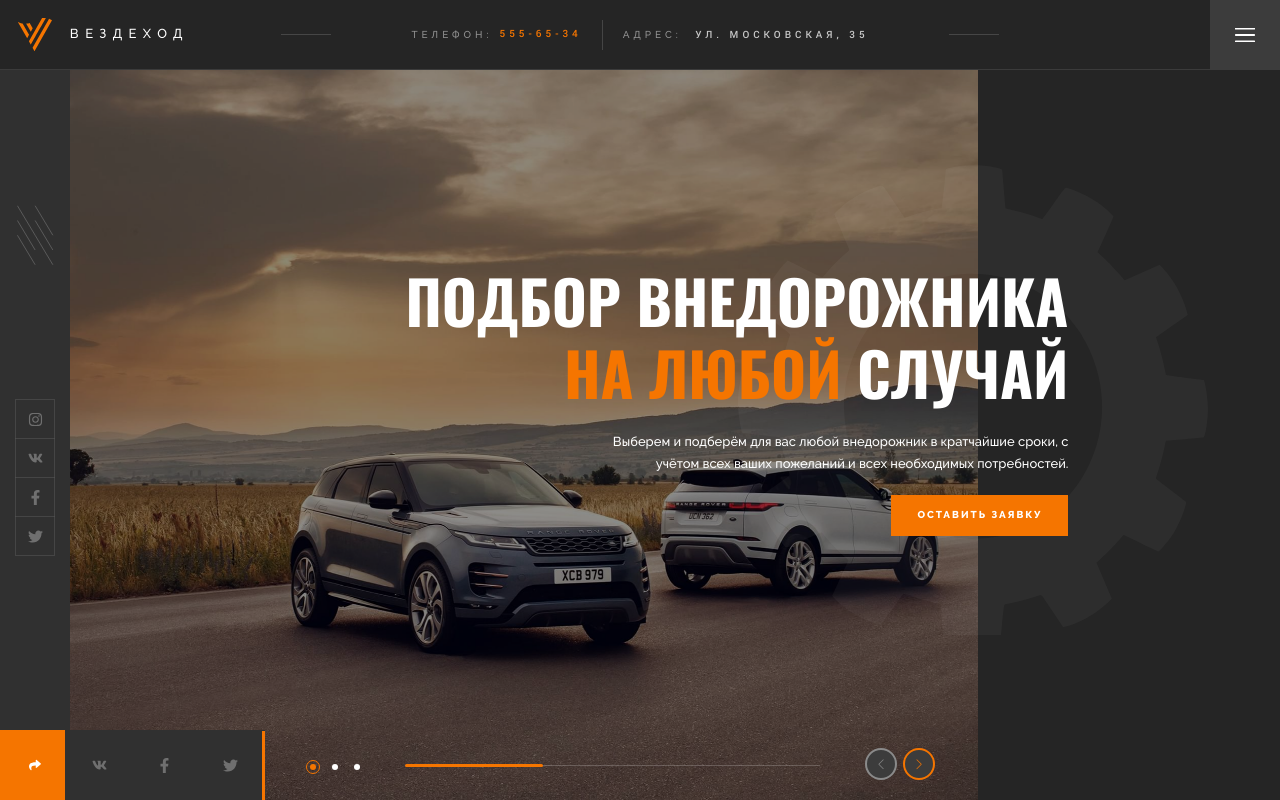
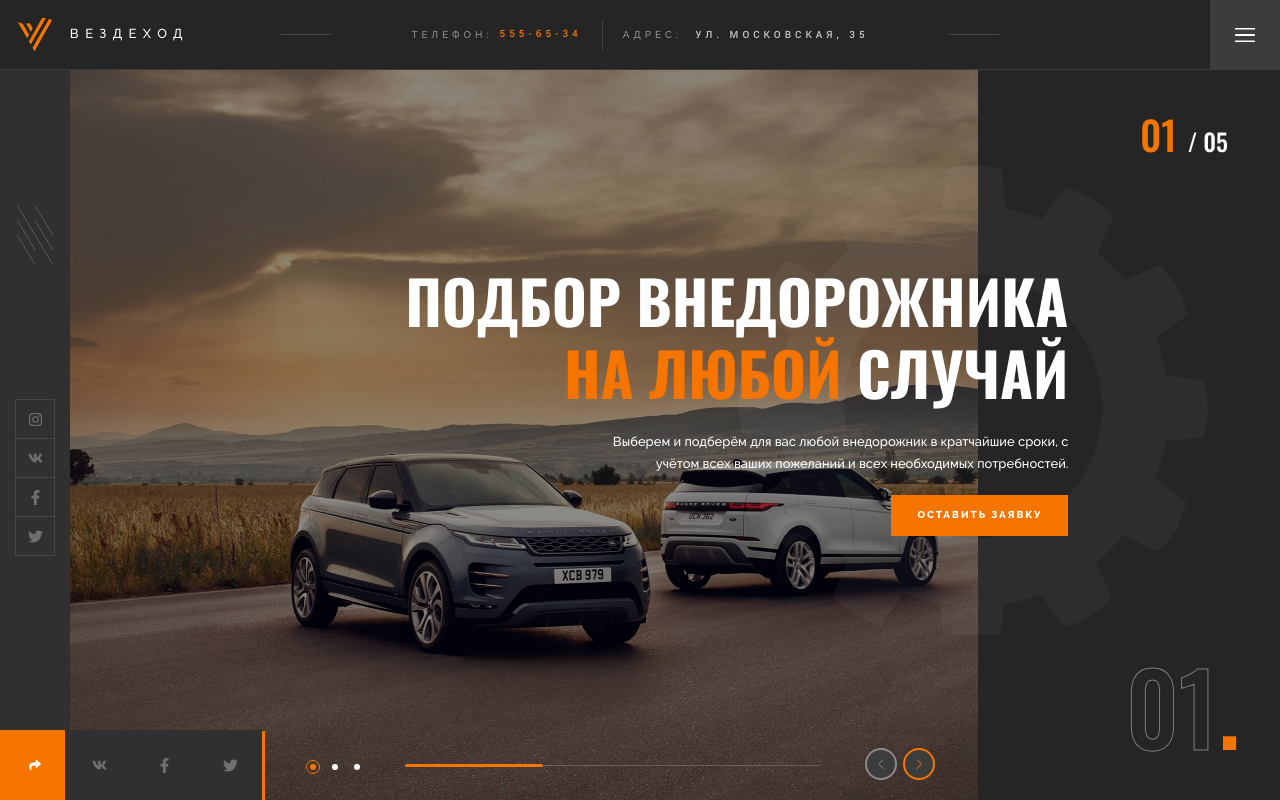
Before and after one commit to naumovarthur/car-slider, a website: page app/index.html in a window 1280 px wide. Drawn offline with nearby package versions, Linux system fonts and the light colour scheme; files that its build step writes are made by us from their sources.

Commit message:
add current page counter

```diff
--- a/app/index.html
+++ b/app/index.html
@@ -115,6 +115,10 @@
           </div>
         </div>
       </div>
+      <div class="slider-pagination-count">
+        <span class="current">01</span> / <span class="total">05</span>
+      </div>
+      <div class="slider-pagination-current">01<span class="slider-pagination-current__dot">.</span></div>
       <div class="slider-gear"></div>
     </div>
   </div>
--- a/app/styles/sass/blocks/home-header.scss
+++ b/app/styles/sass/blocks/home-header.scss
@@ -352,6 +352,7 @@ html {
   font-weight: 500;
   margin-top: 15px;
   margin-bottom: 20px;
+  clear: both;
 }
 
 .slider-text__button {
@@ -400,3 +401,35 @@ html {
   margin-top: -270px;
   right: calc(24% - 235px);
 }
+
+.slider-pagination-count {
+  position: absolute;
+  right: 20px;
+  top: 30px;
+  z-index: 100;
+  width: 120px;
+  height: 80px;
+  font-family: oswald-vh, sans-serif;
+  font-weight: 500;
+  font-size: 24px;
+  .current {
+    font-size: 40px;
+    color: $accent;
+    display: inline-block;
+    min-width: 42px;
+  }
+}
+
+.slider-pagination-current {
+  right: 40px;
+  bottom: 10px;
+  position: absolute;
+  font-size: 100px;
+  font-family: oswald-vh, sans-serif;
+  color: $deep;
+  -webkit-text-stroke: 1px #7f7f7f;
+  &__dot {
+    color: $accent;
+    -webkit-text-stroke: 1px transparent;
+  }
+}
```
Also changed, not shown: app/css/main.min.css.
